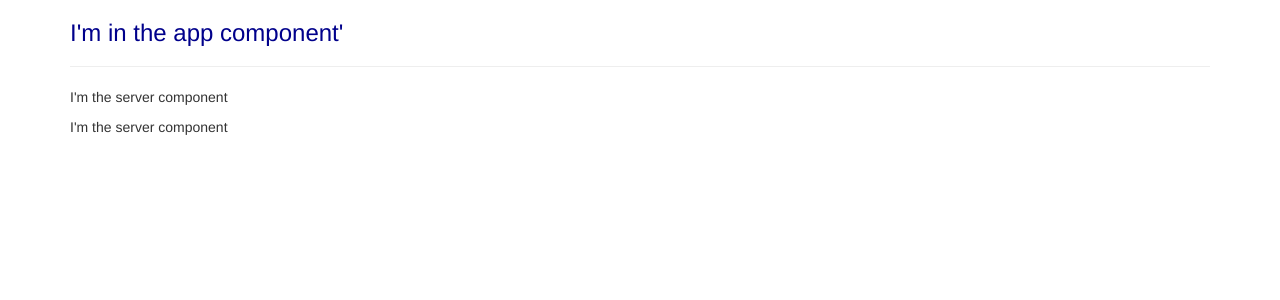
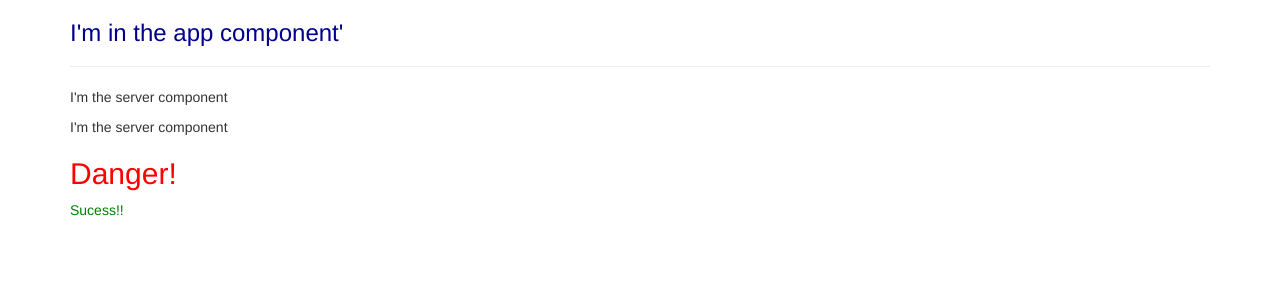
Before and after one commit to tuf65985/Angular-4-Tutorial, an Angular app: page / in a window 1280 px wide. Shown: the top 300 px of the page. Built offline with nearby package versions, Linux system fonts and the light colour scheme.

Commit message:
2.21 Assignment 1 Completed

```diff
--- a/src/app/app.component.html
+++ b/src/app/app.component.html
@@ -4,6 +4,8 @@
         <h3> I'm in the app component'</h3>
         <hr>
         <app-servers></app-servers>
+        <warning-alert></warning-alert>
+        <success-alert></success-alert>
       </div>
   </div>
 </div>
--- /dev/null
+++ b/src/app/successAlert/successAlert.component.css
@@ -0,0 +1,3 @@
+p{
+    color: green;
+}
--- /dev/null
+++ b/src/app/successAlert/successAlert.component.html
@@ -0,0 +1 @@
+<p>Sucess!!</p>
--- /dev/null
+++ b/src/app/warningAlert/warningAlert.component.css
@@ -0,0 +1,3 @@
+h2{
+    color: red
+}
--- /dev/null
+++ b/src/app/warningAlert/warningAlert.component.html
@@ -0,0 +1 @@
+<h2> Danger!</h2>
```
Also changed, not shown: src/app/app.module.ts (+6 -2 lines), src/app/successAlert/successAlert.component.ts (added, +12 -0 lines), src/app/warningAlert/warningAlert.component.ts (added, +12 -0 lines).
